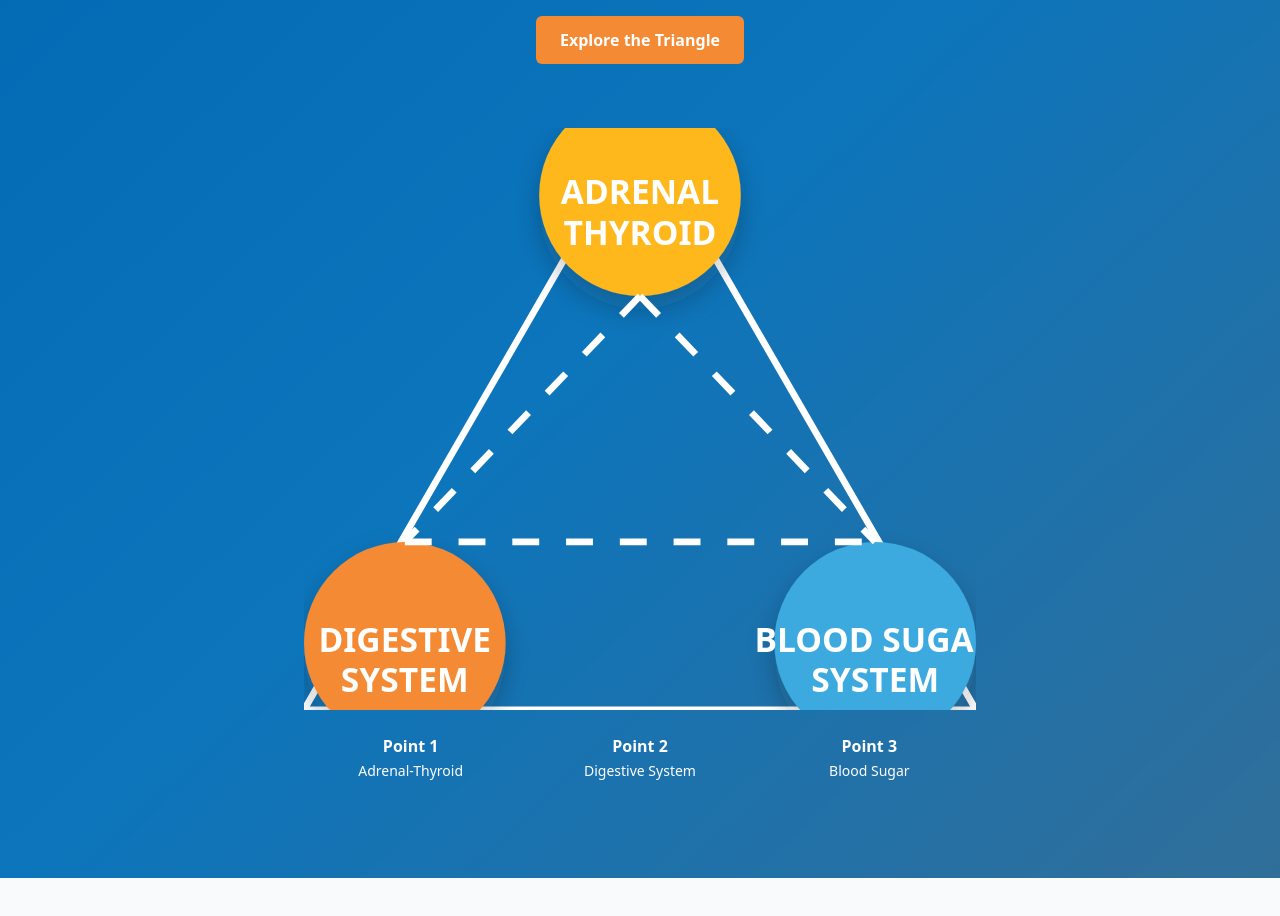
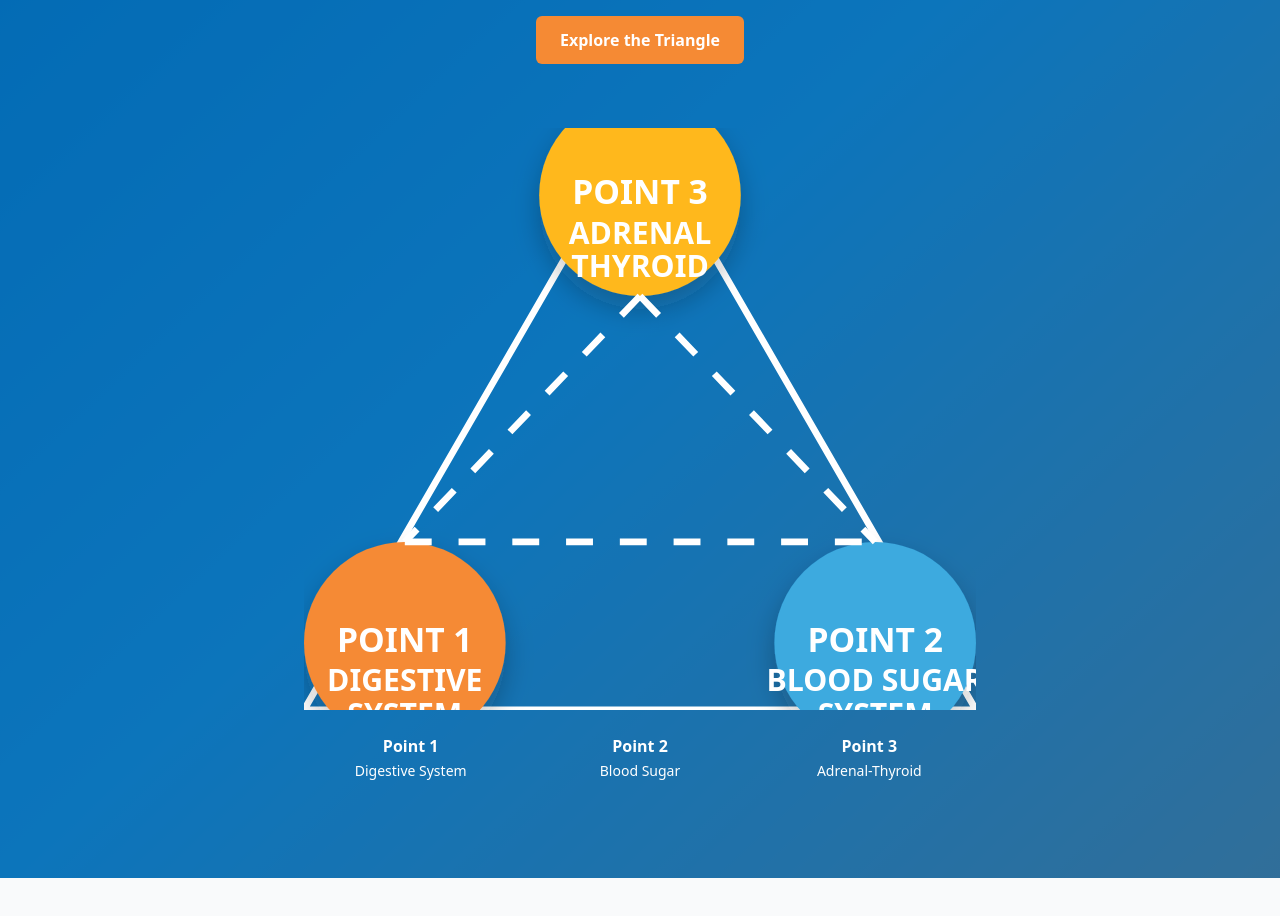
Before and after one commit to CoachAJ/Triangle-of-Disease, a React (Vite) app: page / in a window 1280 px wide. Shown: the part 380-1296 px from the top of the page. Built offline with nearby package versions, Linux system fonts and the light colour scheme.

Commit message:
Label triangle points per clinical logic: Point 1 Digestive (BL), Point 2 Blood Sugar (BR), Point 3 Adrenal-Thyroid (Top); update grid links and add rationale comment

```diff
--- a/src/components/HeroSection.tsx
+++ b/src/components/HeroSection.tsx
@@ -60,34 +60,50 @@ const HeroSection = ({
                     strokeWidth="1"
                   />
 
-                  {/* Adrenal Thyroid Complex (Point 1 - Top) */}
+                  {/*
+                    Clinical labeling order:
+                    Point 1: Digestive System (bottom left)
+                    Point 2: Blood Sugar System (bottom right)
+                    Point 3: Adrenal-Thyroid (top)
+                    Visual layout does not match point numbers for clinical logic reasons.
+                  */}
+                  {/* Digestive System (Point 1 - Bottom Left) */}
+                  <g className="cursor-pointer hover:opacity-90 transition-opacity">
+                    <circle cx="15" cy="76.6" r="15" fill="#F58A34" filter="url(#shadow)" />
+                    <text x="15" y="76.6" textAnchor="middle" dominantBaseline="middle" fill="white" fontSize="5" fontWeight="bold">
+                      POINT 1
+                    </text>
+                    <text x="15" y="82.6" textAnchor="middle" dominantBaseline="middle" fill="white" fontSize="4.5" fontWeight="bold">
+                      DIGESTIVE
+                    </text>
+                    <text x="15" y="87.6" textAnchor="middle" dominantBaseline="middle" fill="white" fontSize="4.5" fontWeight="bold">
+                      SYSTEM
+                    </text>
+                  </g>
+                  {/* Blood Sugar System (Point 2 - Bottom Right) */}
+                  <g className="cursor-pointer hover:opacity-90 transition-opacity">
+                    <circle cx="85" cy="76.6" r="15" fill="#3CAADF" filter="url(#shadow)" />
+                    <text x="85" y="76.6" textAnchor="middle" dominantBaseline="middle" fill="white" fontSize="5" fontWeight="bold">
+                      POINT 2
+                    </text>
+                    <text x="85" y="82.6" textAnchor="middle" dominantBaseline="middle" fill="white" fontSize="4.5" fontWeight="bold">
+                      BLOOD SUGAR
+                    </text>
+                    <text x="85" y="87.6" textAnchor="middle" dominantBaseline="middle" fill="white" fontSize="4.5" fontWeight="bold">
+                      SYSTEM
+                    </text>
+                  </g>
+                  {/* Adrenal Thyroid Complex (Point 3 - Top) */}
                   <g className="cursor-pointer hover:opacity-90 transition-opacity">
                     <circle cx="50" cy="10" r="15" fill="#FFB81C" filter="url(#shadow)" />
                     <text x="50" y="10" textAnchor="middle" dominantBaseline="middle" fill="white" fontSize="5" fontWeight="bold">
+                      POINT 3
+                    </text>
+                    <text x="50" y="16" textAnchor="middle" dominantBaseline="middle" fill="white" fontSize="4.5" fontWeight="bold">
                       ADRENAL
                     </text>
-                    <text x="50" y="16" textAnchor="middle" dominantBaseline="middle" fill="white" fontSize="5" fontWeight="bold">
+                    <text x="50" y="21" textAnchor="middle" dominantBaseline="middle" fill="white" fontSize="4.5" fontWeight="bold">
                       THYROID
-                    </text>
-                  </g>
-                  {/* Digestive System (Point 2 - Bottom Left) */}
-                  <g className="cursor-pointer hover:opacity-90 transition-opacity">
-                    <circle cx="15" cy="76.6" r="15" fill="#F58A34" filter="url(#shadow)" />
-                    <text x="15" y="76.6" textAnchor="middle" dominantBaseline="middle" fill="white" fontSize="5" fontWeight="bold">
-                      DIGESTIVE
-                    </text>
-                    <text x="15" y="82.6" textAnchor="middle" dominantBaseline="middle" fill="white" fontSize="5" fontWeight="bold">
-                      SYSTEM
-                    </text>
-                  </g>
-                  {/* Blood Sugar System (Point 3 - Bottom Right) */}
-                  <g className="cursor-pointer hover:opacity-90 transition-opacity">
-                    <circle cx="85" cy="76.6" r="15" fill="#3CAADF" filter="url(#shadow)" />
-                    <text x="85" y="76.6" textAnchor="middle" dominantBaseline="middle" fill="white" fontSize="5" fontWeight="bold">
-                      BLOOD SUGAR
-                    </text>
-                    <text x="85" y="82.6" textAnchor="middle" dominantBaseline="middle" fill="white" fontSize="5" fontWeight="bold">
-                      SYSTEM
                     </text>
                   </g>
                   {/* SVG Drop Shadow Filter */}
@@ -105,17 +121,17 @@ const HeroSection = ({
               </div>
 
               <div className="grid grid-cols-3 gap-4 mt-6 text-center">
-                <Link to="/adrenal-thyroid" className="text-white hover:text-tangy-yellow transition-colors">
+                <Link to="/digestive-system" className="text-white hover:text-tangy-yellow transition-colors">
                   <span className="block font-bold">Point 1</span>
-                  <span className="text-sm">Adrenal-Thyroid</span>
-                </Link>
-                <Link to="/digestive-system" className="text-white hover:text-tangy-yellow transition-colors">
-                  <span className="block font-bold">Point 2</span>
                   <span className="text-sm">Digestive System</span>
                 </Link>
                 <Link to="/blood-sugar" className="text-white hover:text-tangy-yellow transition-colors">
+                  <span className="block font-bold">Point 2</span>
+                  <span className="text-sm">Blood Sugar</span>
+                </Link>
+                <Link to="/adrenal-thyroid" className="text-white hover:text-tangy-yellow transition-colors">
                   <span className="block font-bold">Point 3</span>
-                  <span className="text-sm">Blood Sugar</span>
+                  <span className="text-sm">Adrenal-Thyroid</span>
                 </Link>
               </div>
             </div>
```
